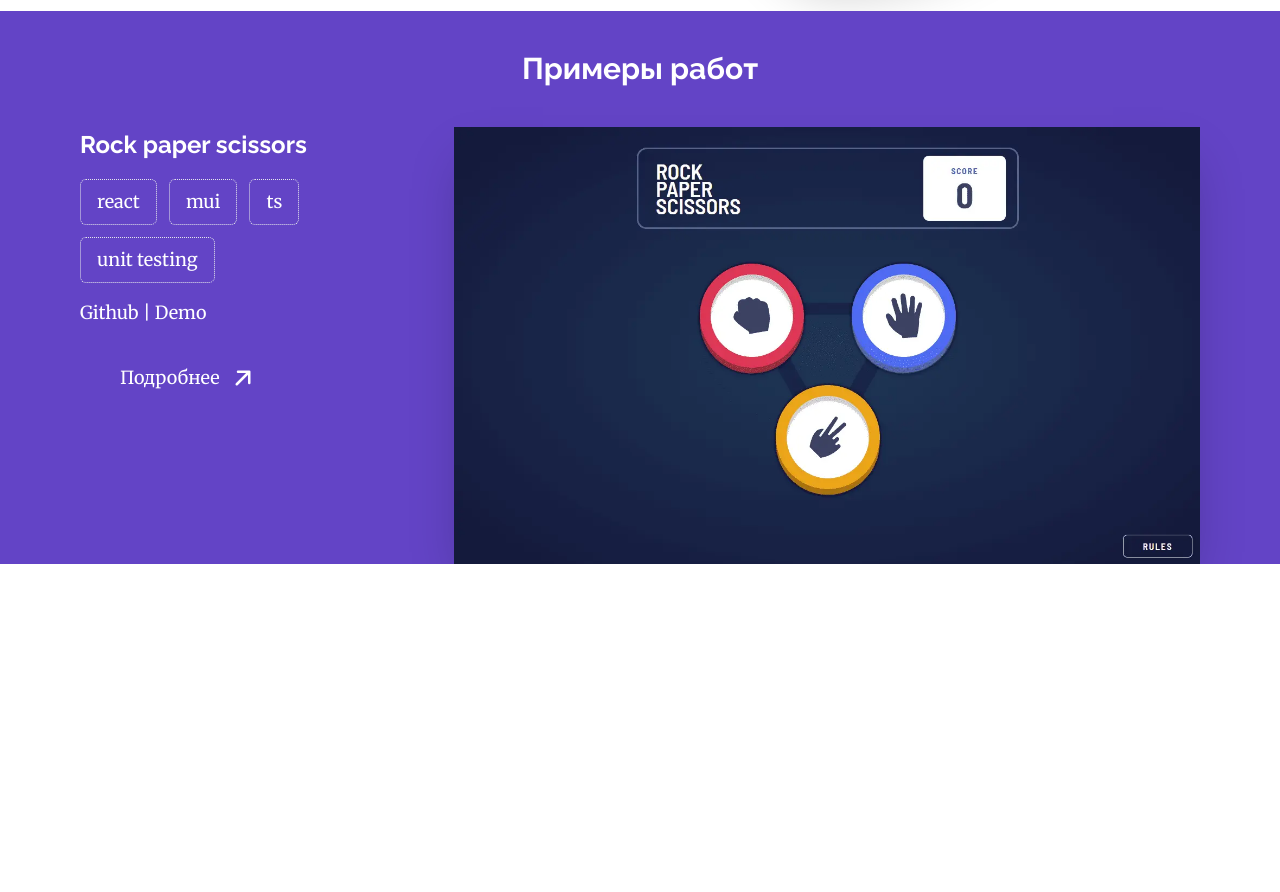
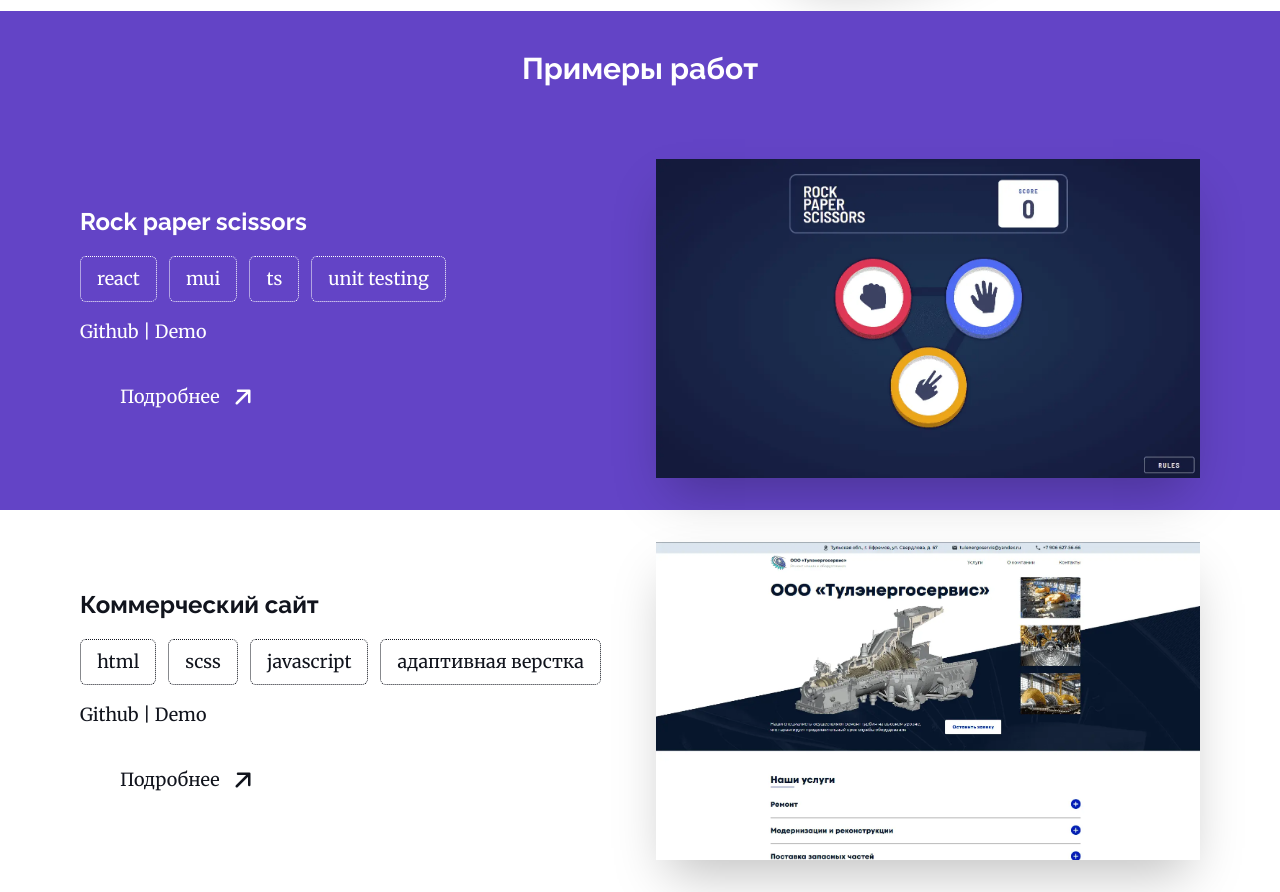
Before and after one commit to DenKuznets/portfolio-2, a Next.js app: page / in a window 1280 px wide. Shown: the part 860-1752 px from the top of the page. Before the commit the page ends 1424 px from the top, so only its background shows below. Built offline with nearby package versions, Linux system fonts and the light colour scheme.

Commit message:
section upd

```diff
--- a/app/page.tsx
+++ b/app/page.tsx
@@ -13,8 +13,8 @@ export default function Home() {
                     {text.examples}
                 </h2>
                 <Section className="bg-violet text-white" projectId={1} />
+                <Section projectId={2} />
                 {/*
-                <Section projectId={2} />
                 <Section projectId={3} /> */}
             </main>
         </>
--- a/components/Section/Section.tsx
+++ b/components/Section/Section.tsx
@@ -12,7 +12,7 @@ export interface SectionProps extends React.HTMLAttributes<HTMLDivElement> {
 const Section = ({className, projectId }: SectionProps) => {
     const project = getProject(projectId);
     return project ? (
-        <div className={`container lg:flex lg:gap-8 justify-between ${className ? className : ""}`}>
+        <div className={`container lg:grid grid-cols-2 items-center lg:gap-8 py-8 justify-between ${className ? className : ""}`}>
             <div>
                 <h3 className="font-bold leading-normal mb-4 first-letter:capitalize">
                     {project.name}
@@ -20,7 +20,7 @@ const Section = ({className, projectId }: SectionProps) => {
                 <ul className="flex flex-wrap gap-3 items-center mb-4">
                     {project.tech.map((obj) => (
                         <li
-                            className="whitespace-nowrap px-4 py-2 border-dotted rounded-md border-inherit border"
+                            className="whitespace-nowrap px-4 py-2 border-dotted rounded-md border-[currentColor] border"
                             key={obj}
                         >
                             {obj}
```
